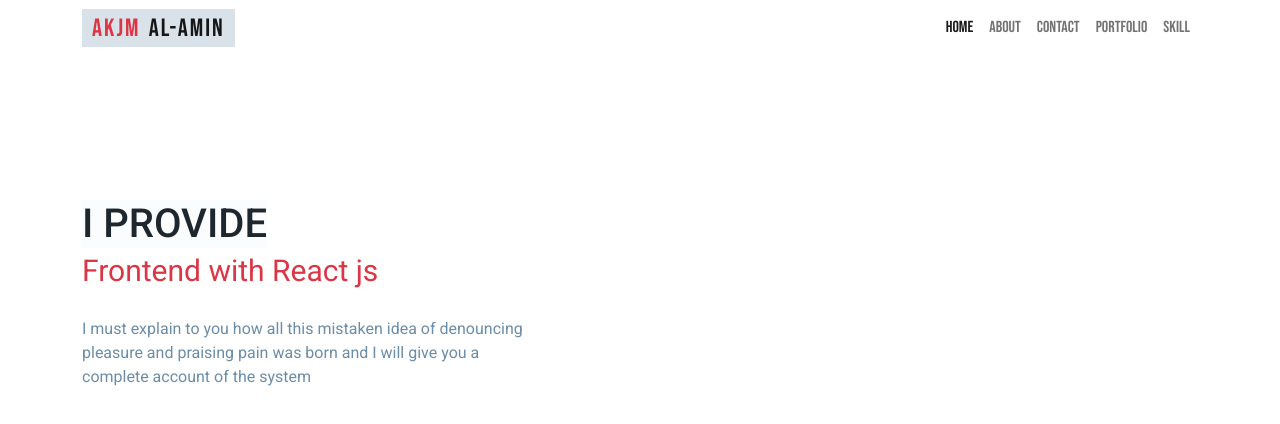
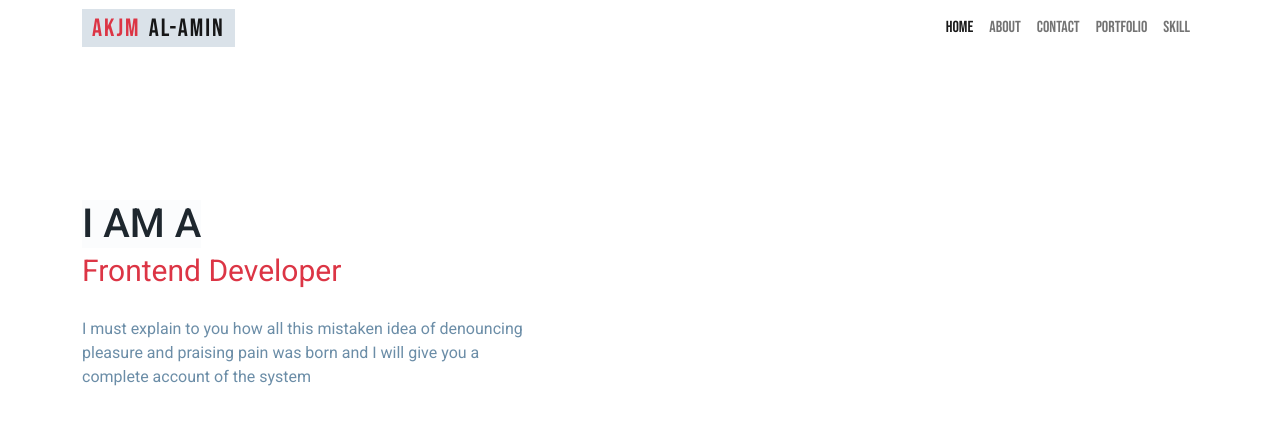
Before and after one commit to akjmalamin7/Portfolio2, a plain HTML site: page index.html in a window 1280 px wide. Drawn offline with nearby package versions, Linux system fonts and the light colour scheme.

Commit message:
change banner text

```diff
--- a/index.html
+++ b/index.html
@@ -64,9 +64,9 @@
             <div class="row py-5">
                 <div class="col-12 col-lg-5">
                     <div class="animation_headline_section">
-                        <h1 class="non_animation_heading mb-0">I <span>Provide</span></h1>
+                        <h1 class="non_animation_heading mb-0">I <span>AM </span>A</h1>
                         <div>
-                            <p class="animation_text mb-0">Frontend with React js</p>
+                            <p class="animation_text mb-0">Frontend Developer</p>
                             <p class="banner_description mt-4">I must explain to you how all this mistaken idea of denouncing pleasure and praising pain
                                 was born and I will give you a complete account of the system</p>
                         </div>
```
